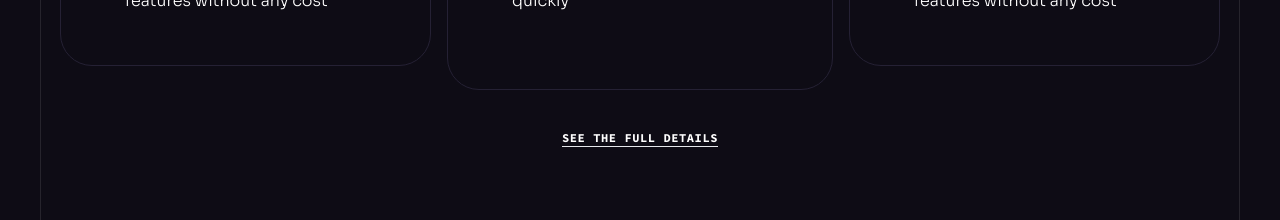
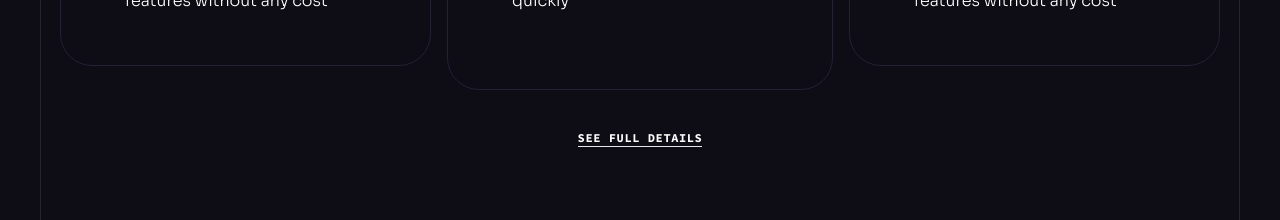
Before and after one commit to Michele-Carter/Brainwave, a React (Vite) app: page / in a window 1280 px wide. Shown: the part 6920-7140 px from the top of the page. Built offline with nearby package versions, Linux system fonts and the light colour scheme.

Commit message:
Updated See Full Detail link to prevent click

```diff
--- a/src/components/Pricing.jsx
+++ b/src/components/Pricing.jsx
@@ -41,9 +41,11 @@ const Pricing = () => {
         <div className="flex justify-center mt-10">
           <a
             className="text-xs font-code font-bold tracking-wider uppercase border-b"
-            // href="#pricing"
+            href="/#" // Dummy href to keep it a link but avoid navigation
+            onClick={(e) => e.preventDefault()} // Prevents any action on click
+            style={{ cursor: 'pointer'}} // Changes cursor to a hand on hover
           >
-            See the full details
+            See full details
           </a>
         </div>
       </div>
```
